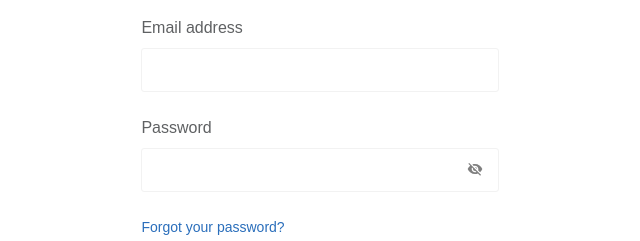
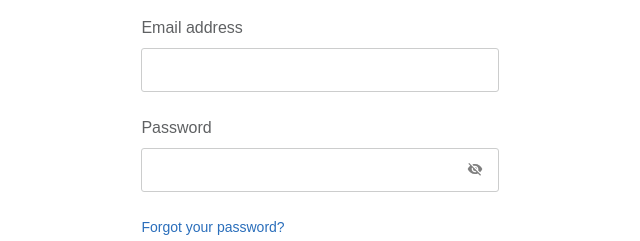
Before and after one commit to stailor/ping-migration-learning, a plain HTML site: page templates/learning-app.html.form.login.template.html in a window 1280 px wide. Shown: the part 216-457 px from the top of the page, 83-723 px from the left. Drawn offline with Linux system fonts and the light colour scheme.

Commit message:
Bec reivew

```diff
--- a/templates/assets/learning/css/styles.css
+++ b/templates/assets/learning/css/styles.css
@@ -128,7 +128,7 @@ button#iconBtn {
 }
 
 /* MOBILE STYLES */
-@media only screen and (max-width: 768px) {
+@media only screen and (max-width: 862px) {
   h1 {
     font-size: 24px;
     line-height: 36px;
@@ -155,7 +155,7 @@ button#iconBtn {
   }
 }
 /* DESKTOP STYLES  */
-@media only screen and (min-width: 768px) {
+@media only screen and (min-width: 862px) {
   .container {
     flex-direction: row;
     column-gap: 50px;
@@ -232,7 +232,7 @@ label {
   border: 0 !important;
 }
 form input {
-  border: 1px solid #f2f2f2;
+  border: 1px solid #cccdcd;
   border-radius: 3px;
   height: 44px;
   box-sizing: border-box;
```
